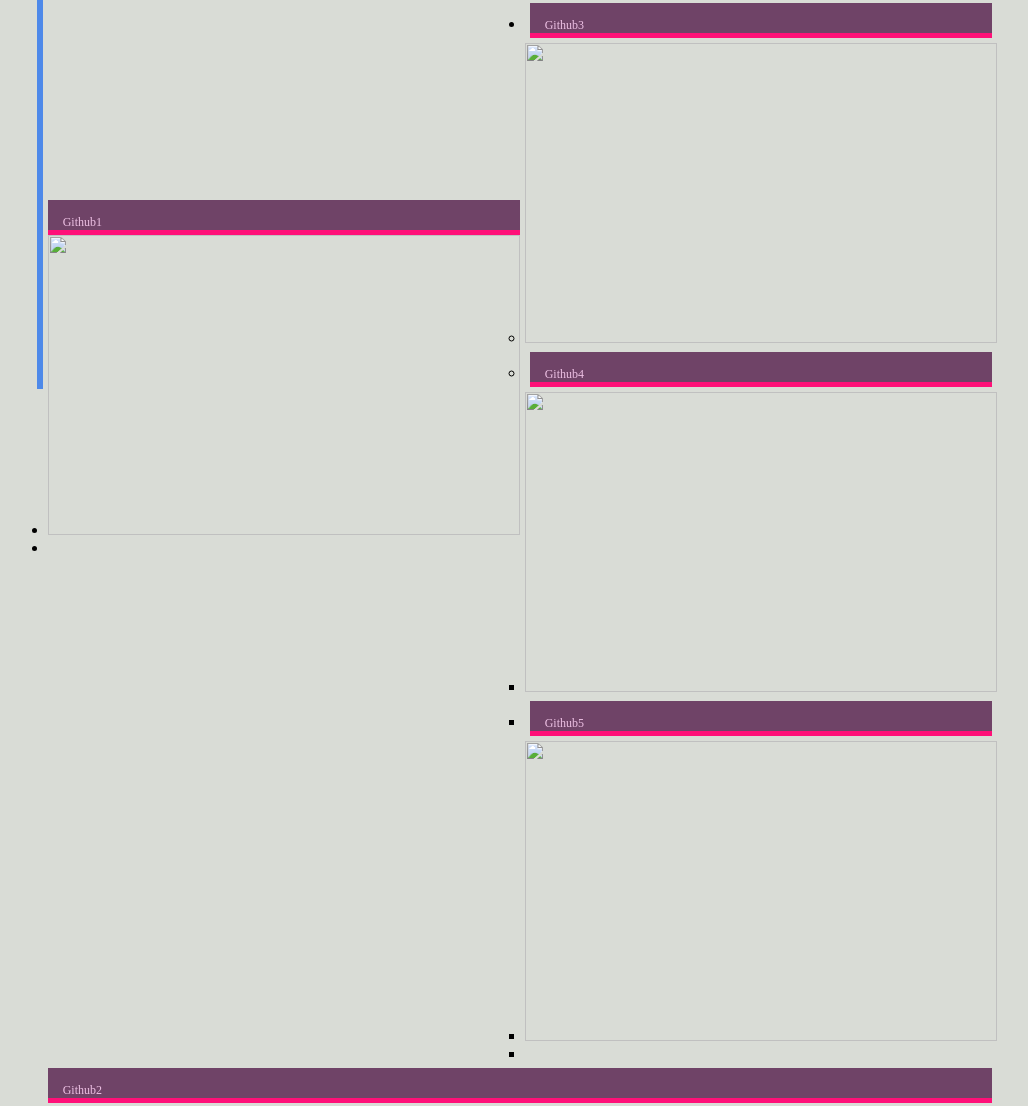
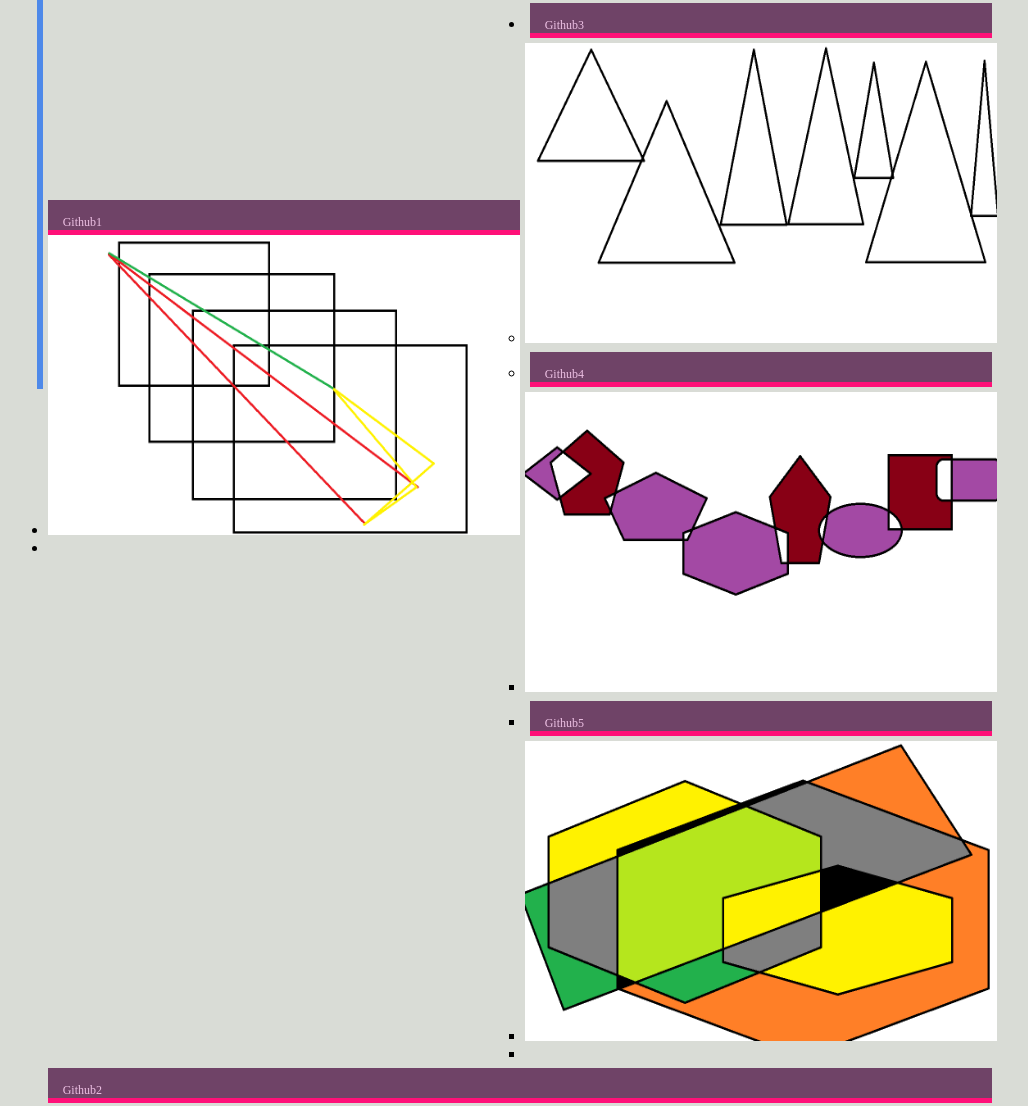
Before and after one commit to Agnieszkawaclawiak/My_Portfolio, a plain HTML site: page index.html in a window 1280 px wide. Shown: the part 821-1927 px from the top of the page, without its empty margins (22-1050 px from the left). Drawn offline with Linux system fonts and the light colour scheme.

Commit message:
added images

```diff
--- a/index.html
+++ b/index.html
@@ -38,7 +38,7 @@
 
 
   <section class="hero-banner"style="font-family: cursive">The <i>Story</i> of Learning.</section>
-    <img src="C:\Users\ggosi\first_day_stuff\ja.jpg"; class="float-left" height="200" width="1700"/>
+    <img src="./starter/agaaa.png"; class="float-left" height="200" width="1700"/>
 
       </img>
 
@@ -96,7 +96,7 @@ section id="Work" class="Work">
               <ul>
                   <li>
                     <a href="https://github.com/Agnieszkawaclawiak/Horriseon/settings/pages" id="Github1">
-                      <img src="C:\Users\ggosi\first_day_stuff\image1.png " height="300" width="472">
+                      <img src="./starter/image1.png " height="300" width="472">
                     </a>
                   </li>
                   <li>
@@ -108,7 +108,7 @@ section id="Work" class="Work">
             <ul>
                 <li>
                   <a href="https://github.com/Agnieszkawaclawiak/Horriseon/settings/pages" id="Github2">
-                  <img src="C:\Users\ggosi\first_day_stuff\image2.png" height="300" width="472">
+                  <img src="./starter/image2.png" height="300" width="472">
                 </a>
                 </li>
                 <li>
@@ -120,7 +120,7 @@ section id="Work" class="Work">
             <ul>
                 <li>
                   <a href="https://github.com/Agnieszkawaclawiak/Horriseon/settings/pages" id="Github3">
-                  <img src="C:\Users\ggosi\first_day_stuff\image3.png " height="300" width="472">
+                  <img src="./starter/image3.png" height="300" width="472">
                 </a>
                 </li>
                 <li>
@@ -132,7 +132,7 @@ section id="Work" class="Work">
             <ul>
                 <li>
                   <a href="https://github.com/Agnieszkawaclawiak/Horriseon/settings/pages" id="Github4">
-                  <img src="C:\Users\ggosi\first_day_stuff\image4.png " height="300" width="472">
+                  <img src="./starter/image4.png" height="300" width="472">
                 </a>
                 </li>
                 <li>
@@ -144,7 +144,7 @@ section id="Work" class="Work">
             <ul>
                 <li>
                   <a href="https://github.com/Agnieszkawaclawiak/Horriseon/settings/pages" id="Github5">
-                  <img src="C:\Users\ggosi\first_day_stuff\image5.png " height="300" width="472">
+                  <img src="./starter/image5.png " height="300" width="472">
                 </a>
                 </li>
                 <li>
```
Also changed, not shown: starter/image1.png (added), starter/image2.png (added), starter/image3.png (added), starter/image4.png (added), starter/image5.png (added), 2 other files.
